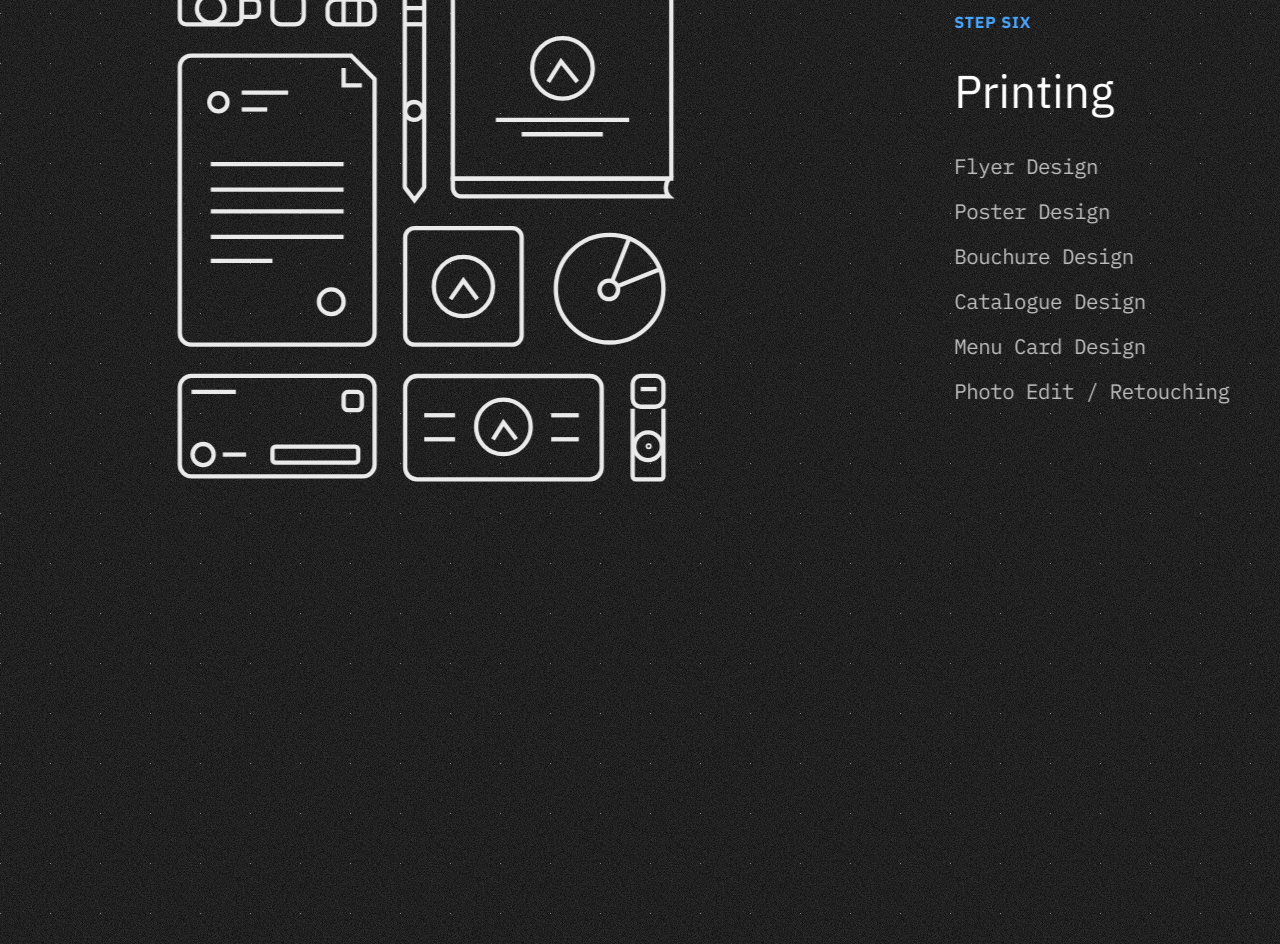
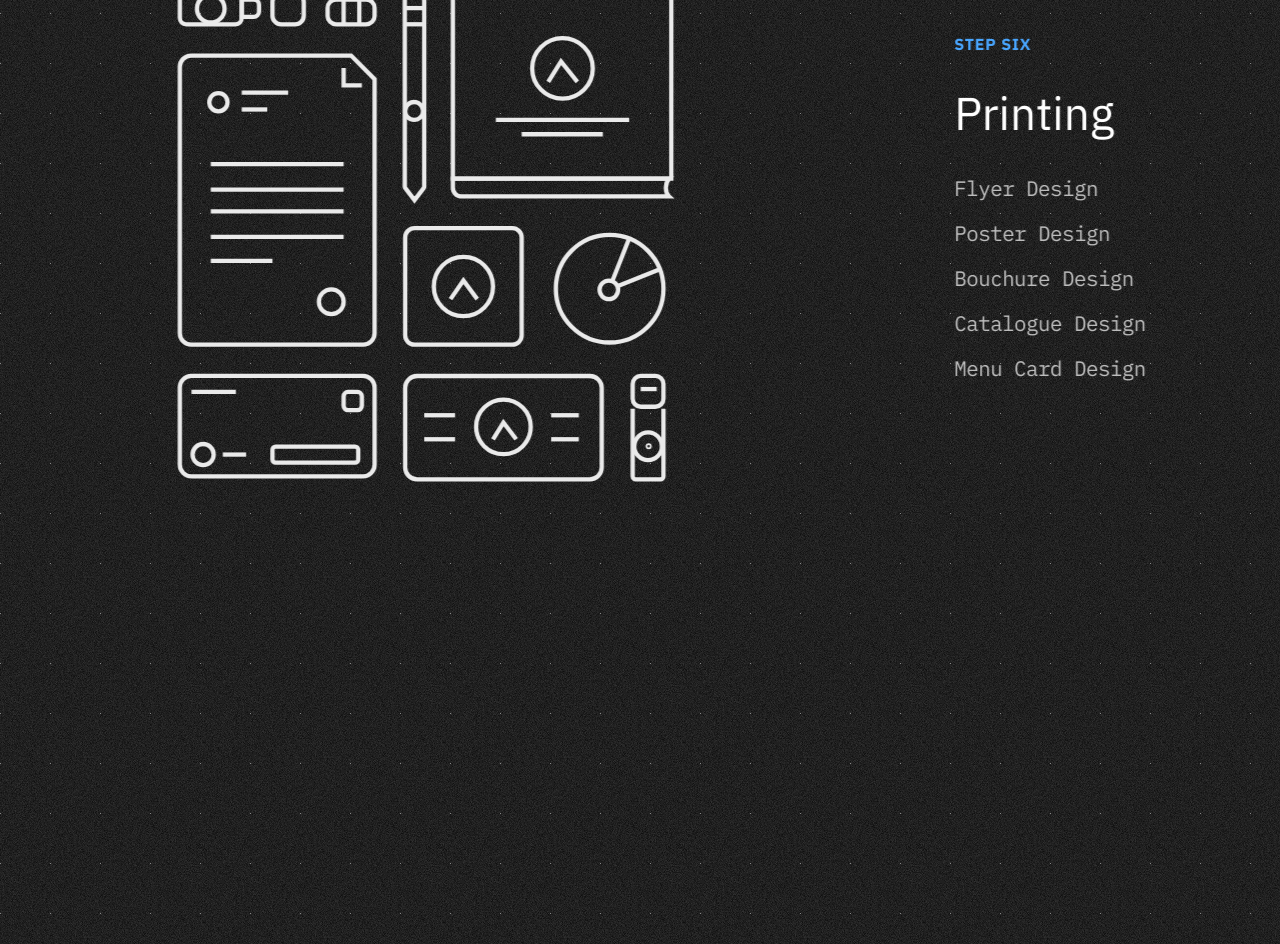
Before and after one commit to paperflipdesign/paperflip.in, a plain HTML site: page index.html in a window 1280 px wide. Shown: the part 3526-4470 px from the top of the page. Drawn offline with nearby package versions, Linux system fonts and the light colour scheme.

Commit message:
Update index.html

```diff
--- a/index.html
+++ b/index.html
@@ -193,7 +193,7 @@ return true;
               <div class="_480max">
                 <div class="number_text blue"><strong>Step six</strong></div>
                 <h2 class="white-text">Printing<br></h2>
-                <p class="par gray">Flyer Design<br>Poster Design<br>Bouchure Design<br>Catalogue Design<br>Menu Card Design<br>Photo Edit / Retouching<br></p>
+                <p class="par gray">Flyer Design<br>Poster Design<br>Bouchure Design<br>Catalogue Design<br>Menu Card Design<br></p>
               </div>
               <div class="im-block"></div>
             </div>
@@ -226,7 +226,7 @@ return true;
         <div class="imdiv"><img src="images/06-il.svg" alt="Printing" class="imdivsec"></div>
         <div class="number_text blue"><strong>STEP SIX</strong></div>
         <h2 class="white-text">Printing<br></h2>
-        <p class="par gray">Flyer Design<br>Poster Design<br>Bouchure Design<br>Catalogue Design<br>Menu Card Design<br>Photo Edit / Retouching<br></p>
+        <p class="par gray">Flyer Design<br>Poster Design<br>Bouchure Design<br>Catalogue Design<br>Menu Card Design<br></p>
       </div>
       <div class="container black nb">
         <div class="imdiv fs"><img src="images/07-il.svg" alt="Merchandize"></div>
```
